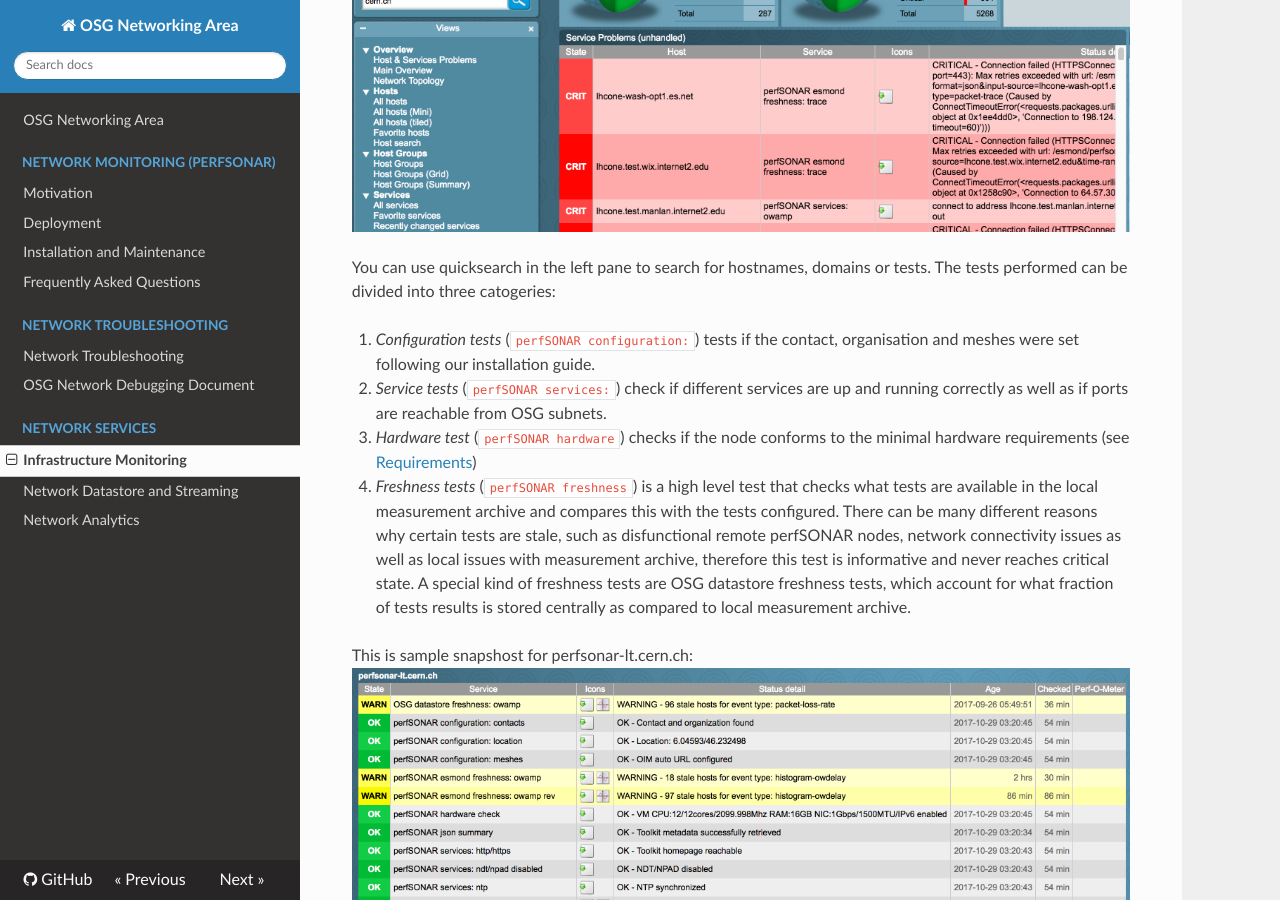
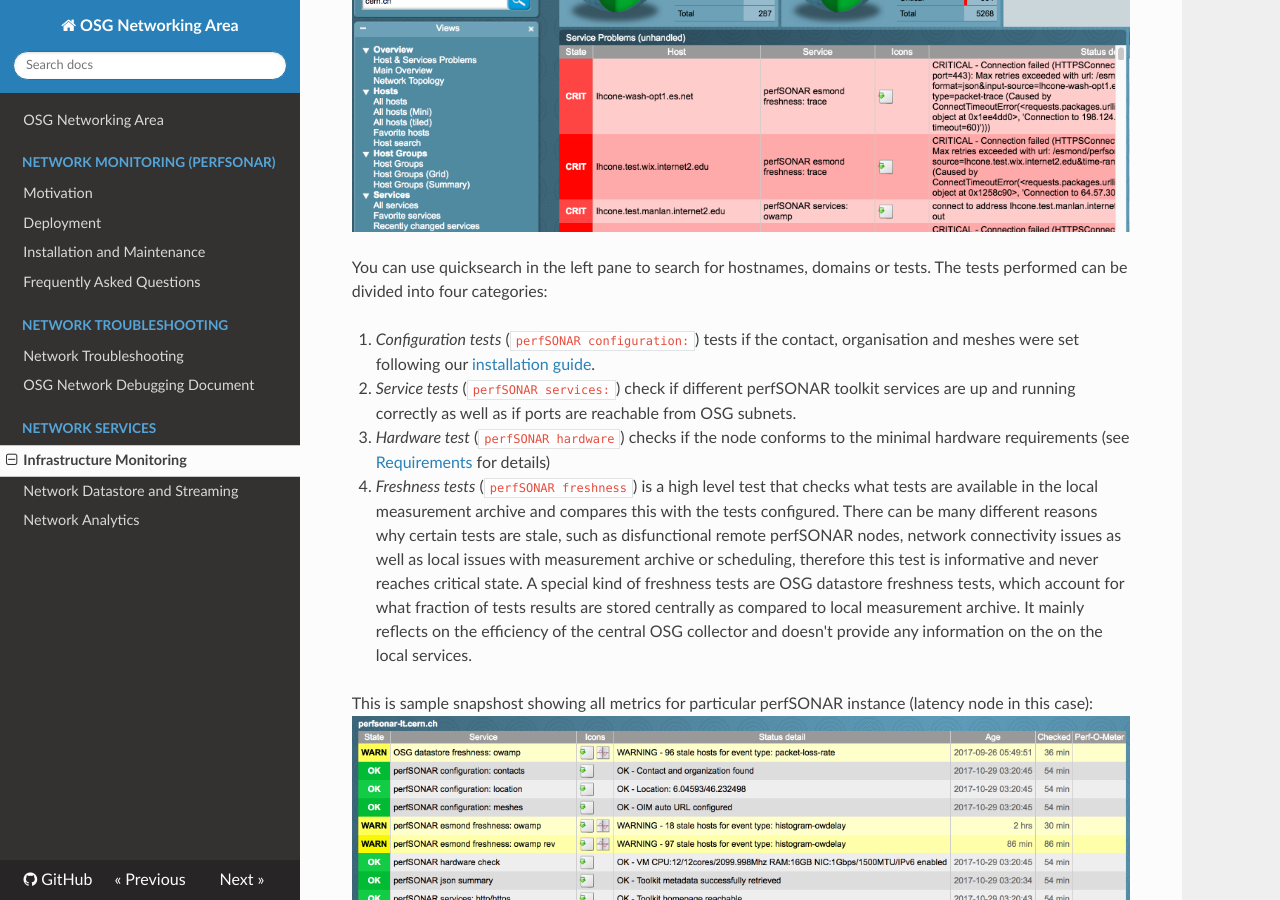
Before and after one commit to osg-htc/networking, an MkDocs documentation site: the page built from docs/perfsonar/psetf.md, in a window 1280 px wide and 900 px high, scrolled down 535 px. Built offline with MkDocs 1.6.1, drawn with Linux system fonts in a browser that asks for light colours; nearby versions of some CDN libraries; old or Windows-style settings are respelled for this version of MkDocs.

Commit message:
Update psetf.md

```diff
--- a/docs/perfsonar/psetf.md
+++ b/docs/perfsonar/psetf.md
@@ -8,14 +8,14 @@
 A sample initial dashboard is shown below:
 ![dashboard](../img/etf.png)
 
-You can use quicksearch in the left pane to search for hostnames, domains or tests. The tests performed can be divided into three catogeries:
+You can use quicksearch in the left pane to search for hostnames, domains or tests. The tests performed can be divided into four categories:
 
-1. *Configuration tests* (`perfSONAR configuration:`) tests if the contact, organisation and meshes were set following our installation guide.
-2. *Service tests* (`perfSONAR services:`) check if different services are up and running correctly as well as if ports are reachable from OSG subnets.
-3. *Hardware test* (`perfSONAR hardware`) checks if the node conforms to the minimal hardware requirements (see [Requirements](deployment-models.md))
-4. *Freshness tests* (`perfSONAR freshness`) is a high level test that checks what tests are available in the local measurement archive and compares this with the tests configured. There can be many different reasons why certain tests are stale, such as disfunctional remote perfSONAR nodes, network connectivity issues as well as local issues with measurement archive, therefore this test is informative and never reaches critical state. A special kind of freshness tests are OSG datastore freshness tests, which account for what fraction of tests results is stored centrally as compared to local measurement archive.
+1. *Configuration tests* (`perfSONAR configuration:`) tests if the contact, organisation and meshes were set following our [installation guide](installation.md).
+2. *Service tests* (`perfSONAR services:`) check if different perfSONAR toolkit services are up and running correctly as well as if ports are reachable from OSG subnets.
+3. *Hardware test* (`perfSONAR hardware`) checks if the node conforms to the minimal hardware requirements (see [Requirements](deployment-models.md) for details)
+4. *Freshness tests* (`perfSONAR freshness`) is a high level test that checks what tests are available in the local measurement archive and compares this with the tests configured. There can be many different reasons why certain tests are stale, such as disfunctional remote perfSONAR nodes, network connectivity issues as well as local issues with measurement archive or scheduling, therefore this test is informative and never reaches critical state. A special kind of freshness tests are OSG datastore freshness tests, which account for what fraction of tests results are stored centrally as compared to local measurement archive. It mainly reflects on the efficiency of the central OSG collector and doesn't provide any information on the on the local services.
 
-This is sample snapshost for perfsonar-lt.cern.ch:
+This is sample snapshost showing all metrics for particular perfSONAR instance (latency node in this case):
 ![page](../img/etf_page.png)
 
 For any issues/questions concerning the monitoring pages and tests, please consult the [FAQ](faq.md)
```
